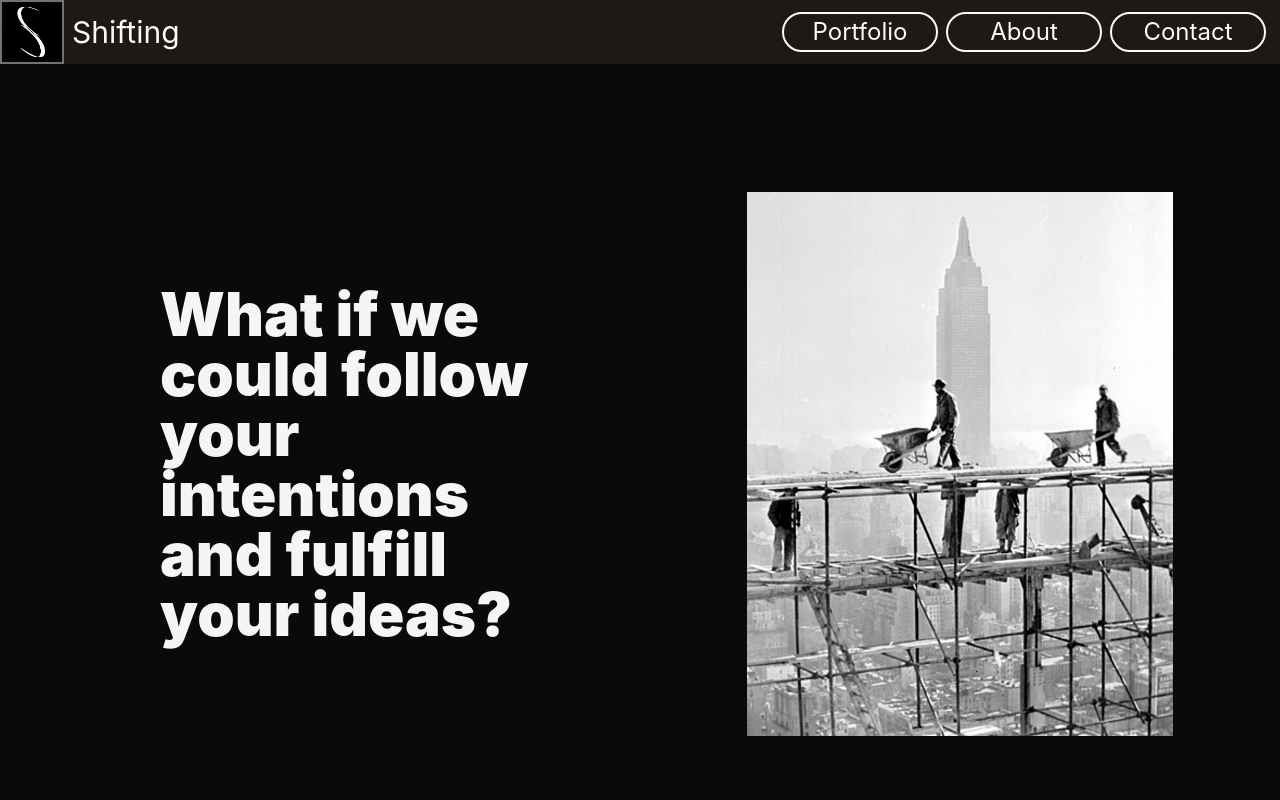
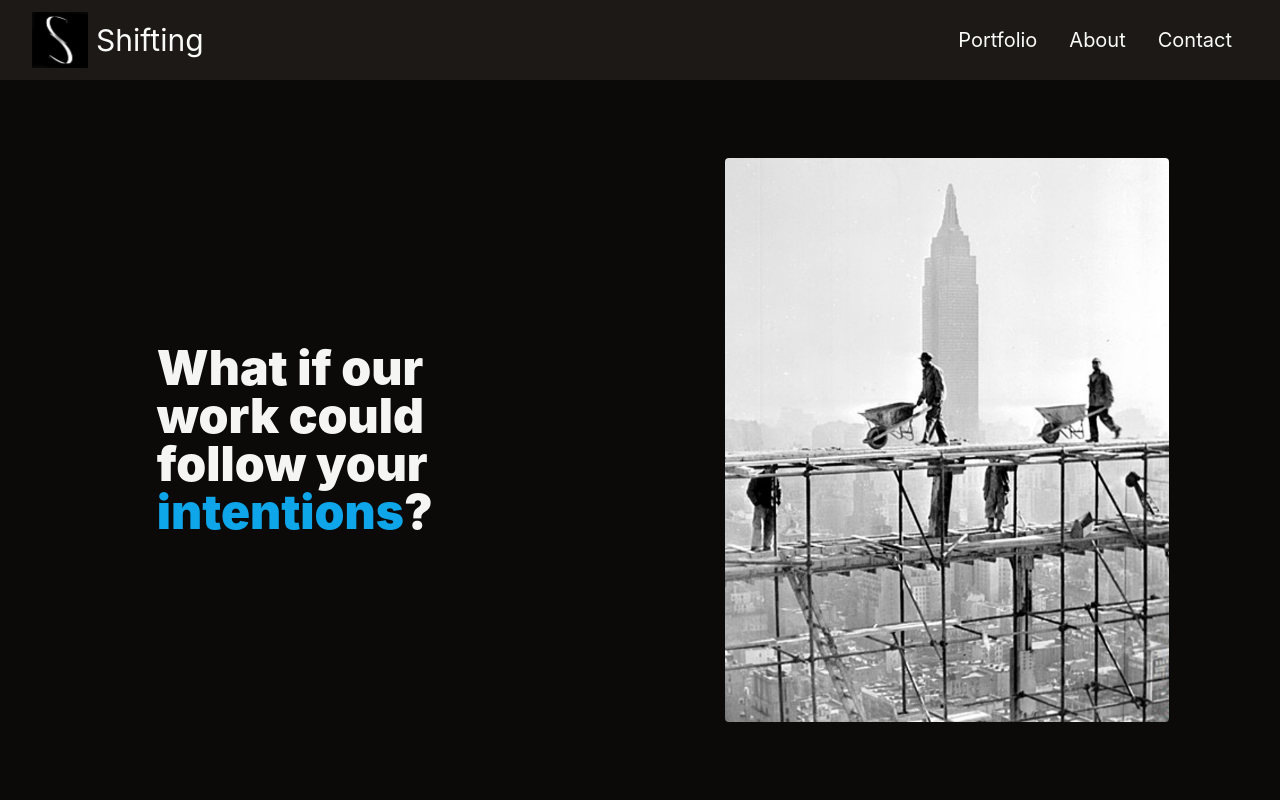
Before and after one commit to pedro-cal/shifting-front, a Next.js app: page / in a window 1280 px wide. Shown: the top 800 px of the page. Built offline with nearby package versions, Linux system fonts and the light colour scheme.

Commit message:
style: main section & header adjustments

```diff
--- a/components/Header/Header.tsx
+++ b/components/Header/Header.tsx
@@ -4,25 +4,25 @@ import logoBeta from "/logoBeta.jpg"
 export default function Header() {
   return (
     <>
-      <header className="flex h-10 flex-col bg-stone-900 sm:flex-row lg:h-16 2xl:h-32">
+      <header className="flex h-[10vh] p-3 px-8 flex-col bg-stone-900 sm:flex-row lg:h-[10vh]">
         <div className="w-1/2">
-          <button className="flex flex-row place-content-center items-center">
+          <button className="flex h-full flex-row place-content-center items-center">
             <Image
-              className="aspect-square w-10 border-2 border-solid border-stone-500 lg:w-16 2xl:w-32"
+              className="aspect-square w-full h-full"
               src={logoBeta}
-              alt="Photo of a construction in New York"
+              alt="Logo of Shifting"
             />
-            <p className="pl-2 text-stone-50 lg:text-3xl 2xl:pl-4 2xl:text-6xl">Shifting</p>
+            <p className="pl-2 text-stone-50 lg:text-3xl 2xl:pl-4 2xl:text-3xl">Shifting</p>
           </button>
         </div>
-        <div className="my-2 flex h-10 place-content-center items-center space-x-2 md:my-0 md:mr-2 md:w-1/2 md:place-content-end md:p-1.5 lg:h-16 2xl:h-32">
-          <button className="flex h-8 w-1/4 place-content-center items-center rounded-full border-2 border-solid border-stone-500 p-2 text-stone-500 hover:bg-stone-800 active:bg-stone-800 md:border-stone-50 md:text-stone-50 lg:h-10 lg:text-2xl 2xl:h-20 2xl:text-4xl">
+        <div className="my-2 flex h-full place-content-center items-center space-x-4 md:my-0 md:mr-2 md:w-1/2 md:place-content-end ">
+          <button className="flex h-4/5 place-content-center items-center p-2 font-sans text-stone-50 text-xl hover:text-sky-500">
             Portfolio
           </button>
-          <button className="flex h-8 w-1/4 place-content-center items-center rounded-full border-2 border-solid border-stone-500 p-2 text-stone-500 hover:bg-stone-800 active:bg-stone-800 md:border-stone-50 md:text-stone-50 lg:h-10 lg:text-2xl 2xl:h-20 2xl:text-4xl">
+          <button className="flex h-4/5 place-content-center items-center p-2 font-sans text-stone-50 text-xl hover:text-sky-500">
             About
           </button>
-          <button className="flex h-8 w-1/4 place-content-center items-center rounded-full border-2 border-solid border-stone-500 p-2 text-stone-500 hover:bg-stone-800 active:bg-stone-800 md:border-stone-50 md:text-stone-50 lg:h-10 lg:text-2xl 2xl:h-20 2xl:text-4xl">
+          <button className="flex h-4/5 place-content-center items-center p-2 font-sans text-stone-50 text-xl hover:text-sky-500">
             Contact
           </button>
         </div>
--- a/components/SectionOne/SectionOne.tsx
+++ b/components/SectionOne/SectionOne.tsx
@@ -4,14 +4,14 @@ import constructionPhoto from "/constructionPhoto.jpg"
 export default function SectionOne() {
   return (
     <>
-      <section className="flex h-screen flex-col bg-stone-950 pt-2 md:flex-row md:p-0">
+      <section className="flex h-[90vh] flex-col bg-stone-950 pt-2 md:flex-row md:p-0">
         <div className="flex h-1/3 place-content-center items-center pt-3 md:h-full md:w-1/2 md:p-0">
-          <p className="h-1/2 w-3/4 text-center font-sans text-2xl font-black text-stone-100 md:h-fit md:pl-20 md:text-left md:text-4xl lg:text-5xl xl:text-6xl 2xl:text-9xl">
-            What if we could follow your intentions and fulfill your ideas?
+          <p className="h-1/2 w-3/4 text-center font-sans text-2xl font-black text-stone-100 md:h-fit md:pl-20 md:text-left md:text-4xl lg:text-5xl">
+            What if our work could follow your <span className="text-sky-500">intentions</span>?
           </p>
         </div>
-        <div className="flex h-2/3 place-content-center items-center md:h-full md:w-1/2">
-          <Image className="w-2/3" src={constructionPhoto} alt="Photo of a construction in New York" />
+        <div className="flex h-full place-content-center items-center">
+          <Image className="w-2/3 rounded" src={constructionPhoto} alt="Photo of a construction in New York" />
         </div>
       </section>
     </>
--- a/package.json
+++ b/package.json
@@ -74,7 +74,7 @@
     "@testing-library/react": "^14.0.0",
     "@total-typescript/ts-reset": "^0.5.0",
     "@types/node": "^18.0.0",
-    "@types/react": "^18.0.37",
+    "@types/react": "^18.2.37",
     "@types/react-dom": "^18.0.11",
     "@typescript-eslint/eslint-plugin": "^5.57.1",
     "@typescript-eslint/parser": "^5.54.1",
--- a/pages/index.tsx
+++ b/pages/index.tsx
@@ -1,13 +1,18 @@
 import Head from "next/head"
 import Image from "next/image";
-import { useRef } from 'react';
+import { useEffect, useRef } from 'react';
 import Header from "components/Header/Header"
 import SectionOne from "./../components/SectionOne/SectionOne"
 
 const imgUrl = '/images/vegetables.jpg';
 
-export default function Web() {
+export default function Home() {
   const draggableRef = useRef<HTMLDivElement>(null);
+
+  useEffect(() => {
+    document.onmousemove = (e) => handleOnMove(e);
+    // document.ontouchmove = (e) => handleOnMove(e.touches[0]);
+  }, [])
 
     const handleOnMove = (e: MouseEvent) => {
       const position = e.clientX / window.innerWidth * 100;
@@ -17,8 +22,6 @@ export default function Web() {
       }
     }
 
-    document.onmousemove = (e) => handleOnMove(e);
-    // document.ontouchmove = (e) => handleOnMove(e.touches[0]);
 
   return (
     <>
@@ -35,14 +38,14 @@ export default function Web() {
       </Head>
       <section>
         <Header />
+      </section>
+      <section>
         <SectionOne />
       </section>
-      <section></section>
-      {/* <section className="bg-gray-900 min-h-screen text-white">Diego</section> */}
       <section className="bg-gray-800 min-h-screen text-white">
         <div
           id="left-side"
-          className="absolute z-10 overflow-hidden w-full h-[100vh] grid place-items-center bg-gray-800"
+          className="absolute z-10 overflow-hidden w-full h-[100vh] grid place-items-center bg-sky-700"
           ref={draggableRef}
         >
           <h1
```
Also changed, not shown: 1 other file (tests, documents, lock files or other folders).
